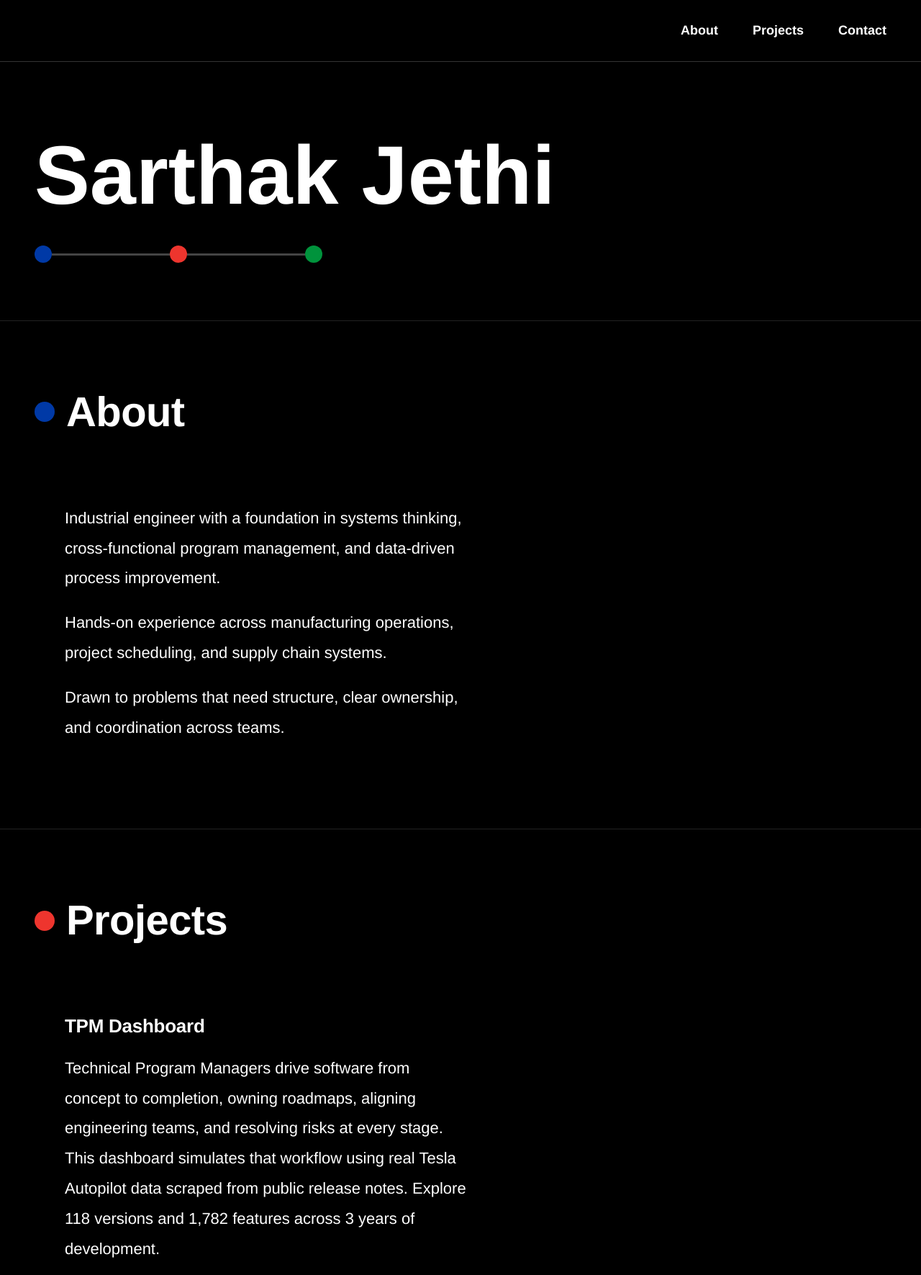
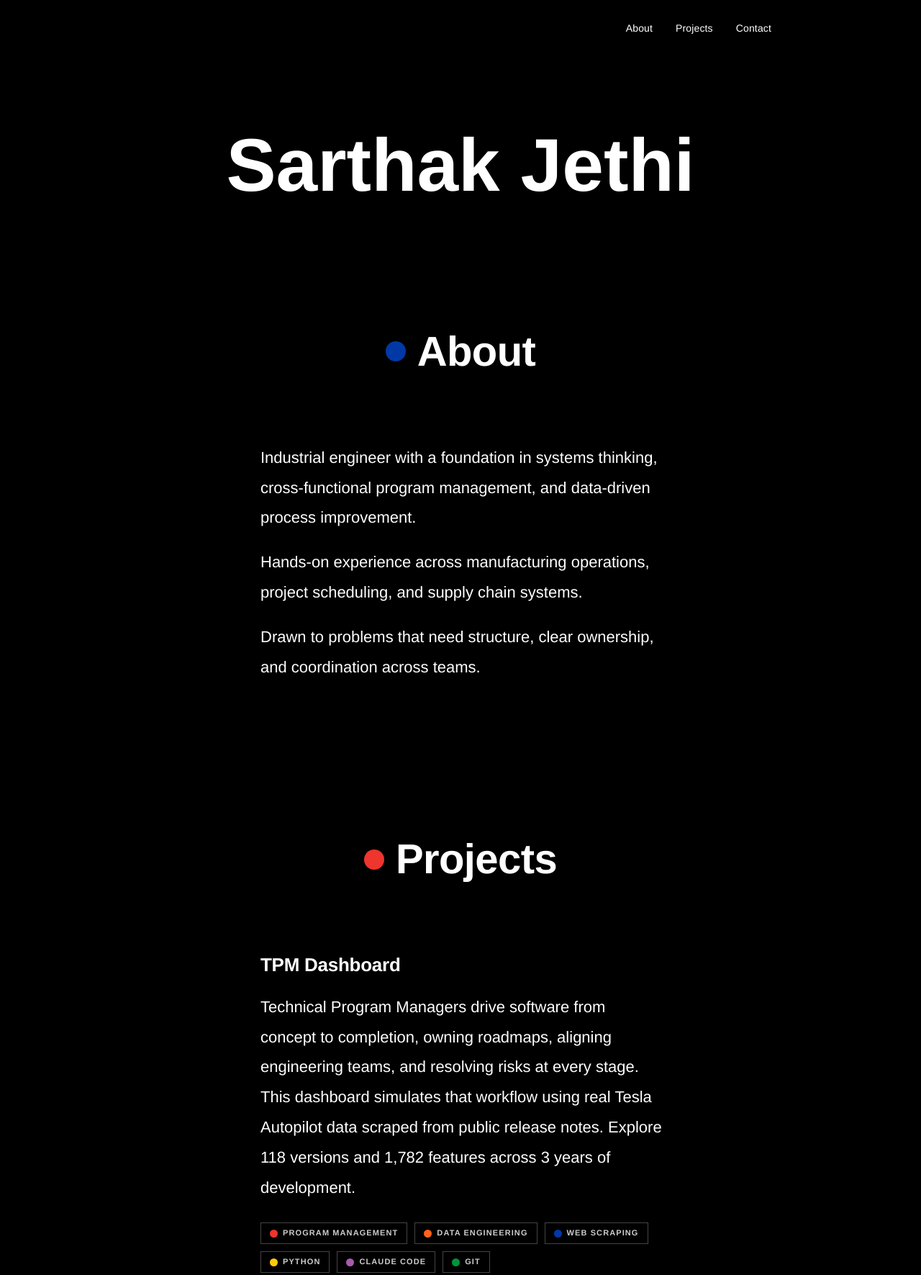
Before and after one commit to sarthakjethi/sarthakjethi.github.io, a plain HTML site: page index.html in a window 1280 px wide. Shown: the top 1771 px of the page at 72% size. Drawn offline with Linux system fonts and the light colour scheme.

Commit message:
Center layout, Apple nav, remove decorative dots and dividers, subtle hover lift

```diff
--- a/index.html
+++ b/index.html
@@ -39,18 +39,20 @@
       align-items: center;
       justify-content: flex-end;
       padding: 28px 48px;
-      border-bottom: 1px solid #333;
+      max-width: 960px;
+      margin: 0 auto;
     }
 
     nav {
       display: flex;
-      gap: 48px;
+      gap: 32px;
       font-family: "Helvetica Neue", Helvetica, sans-serif;
     }
 
     nav a {
-      font-size: 18px;
-      font-weight: 700;
+      font-size: 14px;
+      font-weight: 400;
+      letter-spacing: 0.01em;
       color: #ffffff;
       text-decoration: none;
       transition: color 0.15s ease;
@@ -64,20 +66,24 @@
     /* ── Hero ── */
     .hero {
       padding: 100px 48px 80px;
+      max-width: 960px;
+      margin: 0 auto;
     }
 
     .hero h1 {
-      font-size: clamp(52px, 9vw, 120px);
+      font-size: clamp(46.8px, 8.1vw, 108px);
       font-weight: 700;
       letter-spacing: normal;
       line-height: 1;
+      text-align: center;
       font-family: "Helvetica Neue", Helvetica, sans-serif;
     }
 
     /* ── Sections ── */
     section {
       padding: 80px 48px;
-      border-top: 1px solid #222;
+      max-width: 960px;
+      margin: 0 auto;
     }
 
     .section-heading {
@@ -85,6 +91,7 @@
       font-weight: 700;
       letter-spacing: -0.01em;
       margin-bottom: 40px;
+      text-align: center;
       font-family: "Helvetica Neue", Helvetica, sans-serif;
     }
 
@@ -93,13 +100,14 @@
       max-width: 640px;
       padding: 40px;
       cursor: default;
-      transition: background-color 0.15s ease, border-left 0.15s ease;
+      transition: transform 0.2s ease;
       border-left: 2px solid transparent;
+      border-radius: 4px;
+      margin: 0 auto;
     }
 
     .about-content:hover {
-      background-color: #111;
-      border-left: 2px solid #0039A6;
+      transform: translateY(-4px);
     }
 
     .about-content p {
@@ -120,13 +128,14 @@
       padding: 40px;
       max-width: 640px;
       cursor: pointer;
-      transition: background-color 0.15s ease, border-left 0.15s ease;
+      transition: transform 0.2s ease;
       border-left: 2px solid transparent;
+      border-radius: 4px;
+      margin: 0 auto;
     }
 
     .project-card:hover {
-      background-color: #111;
-      border-left: 2px solid #EE352E;
+      transform: translateY(-4px);
     }
 
     .project-name {
@@ -168,7 +177,15 @@
       display: flex;
       align-items: center;
       gap: 16px;
-      margin-bottom: 0;
+      transition: transform 0.2s ease;
+      border-left: 2px solid transparent;
+      border-radius: 4px;
+      width: fit-content;
+      margin: 0 auto;
+    }
+
+    .linkedin-heading-row:hover {
+      transform: translateY(-4px);
     }
 
     .linkedin-badge {
@@ -218,7 +235,8 @@
       align-items: center;
       justify-content: space-between;
       padding: 28px 48px;
-      border-top: 1px solid #333;
+      max-width: 960px;
+      margin: 0 auto;
       font-family: "Helvetica Neue", Helvetica, sans-serif;
     }
 
@@ -284,18 +302,11 @@
   <!-- Hero -->
   <div class="hero">
     <h1>Sarthak Jethi</h1>
-    <div style="display:flex;align-items:center;max-width:400px;margin-top:40px;">
-      <div style="width:24px;height:24px;border-radius:50%;background:#0039A6;flex-shrink:0;"></div>
-      <div style="flex:1;height:3px;background:#444;"></div>
-      <div style="width:24px;height:24px;border-radius:50%;background:#EE352E;flex-shrink:0;"></div>
-      <div style="flex:1;height:3px;background:#444;"></div>
-      <div style="width:24px;height:24px;border-radius:50%;background:#00933C;flex-shrink:0;"></div>
-    </div>
   </div>
 
   <!-- About -->
   <section id="about">
-    <div style="display:flex;align-items:center;gap:16px;margin-bottom:40px;">
+    <div style="display:flex;align-items:center;gap:16px;margin-bottom:40px;justify-content:center;">
       <div style="width:28px;height:28px;border-radius:50%;background:#0039A6;flex-shrink:0;"></div>
       <h2 class="section-heading" style="margin-bottom:0;">About</h2>
     </div>
@@ -308,7 +319,7 @@
 
   <!-- Projects -->
   <section id="projects">
-    <div style="display:flex;align-items:center;gap:16px;margin-bottom:40px;">
+    <div style="display:flex;align-items:center;gap:16px;margin-bottom:40px;justify-content:center;">
       <div style="width:28px;height:28px;border-radius:50%;background:#EE352E;flex-shrink:0;"></div>
       <h2 class="section-heading" style="margin-bottom:0;">Projects</h2>
     </div>
@@ -330,7 +341,7 @@
 
   <!-- LinkedIn -->
   <section id="linkedin">
-    <div style="display:flex;align-items:center;gap:16px;margin-bottom:40px;">
+    <div style="display:flex;align-items:center;gap:16px;margin-bottom:40px;justify-content:center;">
       <div style="width:28px;height:28px;border-radius:50%;background:#00933C;flex-shrink:0;"></div>
       <h2 class="section-heading" style="margin-bottom:0;">Let's Connect</h2>
     </div>
@@ -343,13 +354,6 @@
   <!-- Footer -->
   <footer>
     <span class="footer-left">sarthakjethi.com · 2026</span>
-    <div class="footer-dots">
-      <div class="footer-dot" style="background-color:#EE352E;"></div>
-      <div class="footer-dot" style="background-color:#0039A6;"></div>
-      <div class="footer-dot" style="background-color:#FF6319;"></div>
-      <div class="footer-dot" style="background-color:#00933C;"></div>
-      <div class="footer-dot" style="background-color:#FCCC0A;"></div>
-    </div>
   </footer>
 
 </body>
```
